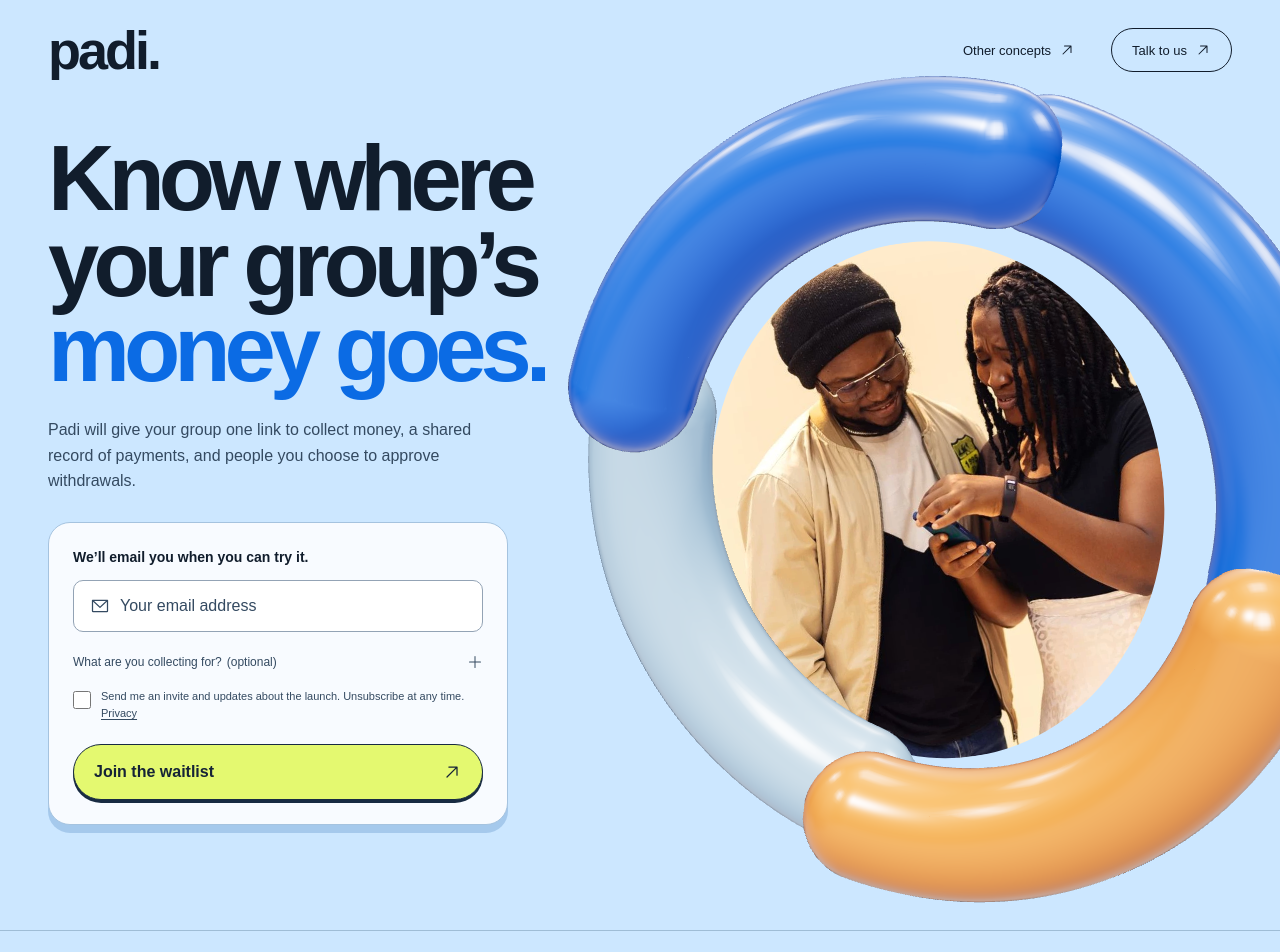
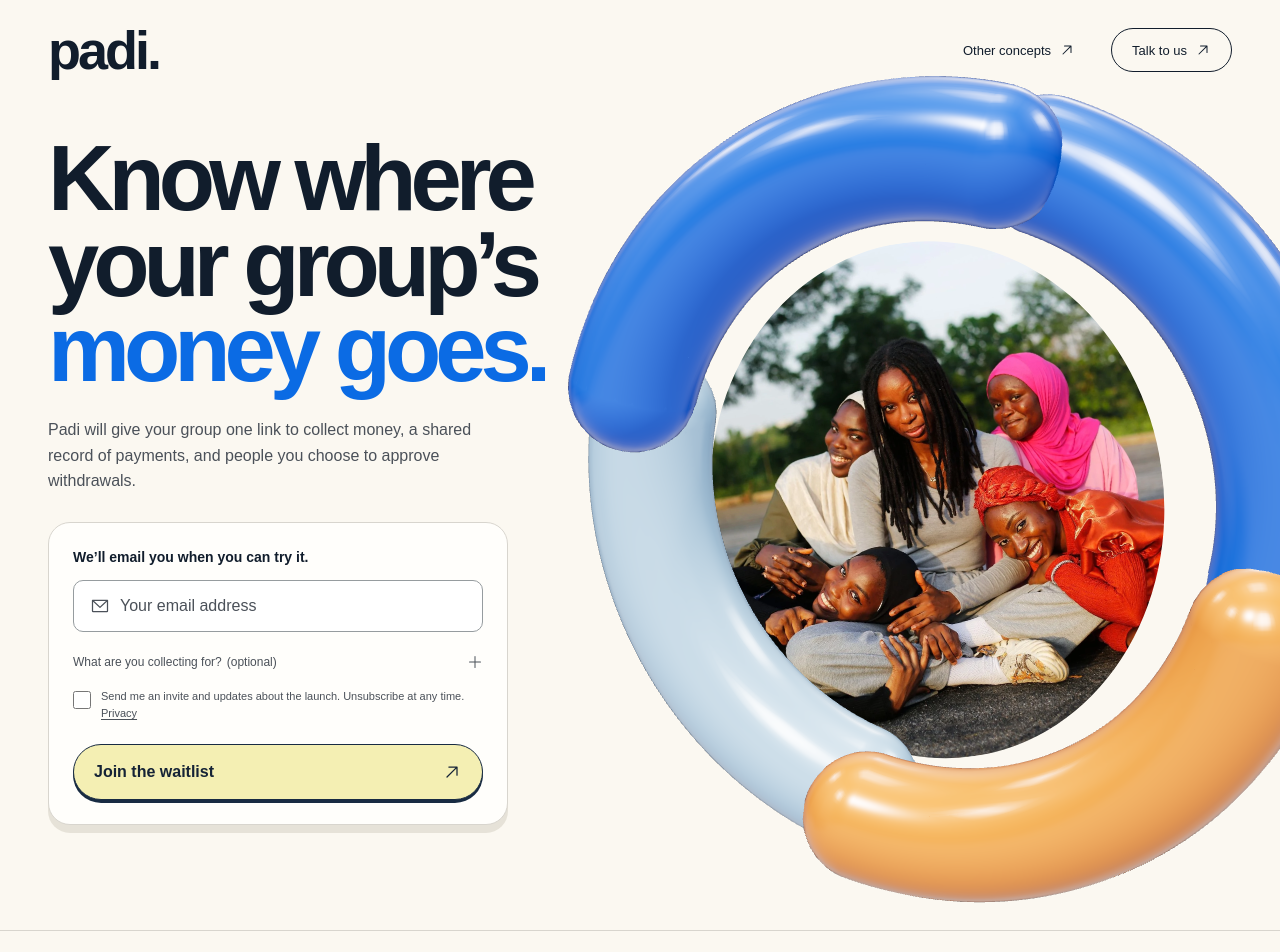
Before and after one commit to CovalentWorks/contribution-waitlist, a Next.js app: page /lab/circle in a window 1280 px wide. Shown: the top 952 px of the page. Built offline with nearby package versions, Linux system fonts and the light colour scheme; no server answers.

Commit message:
design: soften Circle palette and feature Abuja friends

```diff
--- a/src/app/page.tsx
+++ b/src/app/page.tsx
@@ -10,7 +10,7 @@
     <h1>Two new directions.</h1>
     <p>Separate experiments for the waitlist. Built around the visual language of Slush, Spade, Stripe and Phantom: bold type, colour and interactive 3D. Your current local page and live site are unchanged.</p>
     <div className={styles.choices}>
-      <Link className={styles.choice} href="/lab/circle"><span>Sky blue · Sculptural · People first</span><h2>Circle</h2><p>Four tactile pieces form one shared circle, with a photograph of friends in Lagos at its centre.</p><span>Open Circle <ArrowUpRight size={28} /></span></Link>
+      <Link className={styles.choice} href="/lab/circle"><span>Pale ivory · Sculptural · People first</span><h2>Circle</h2><p>Four tactile pieces form one shared circle, with a photograph of five friends in Abuja at its centre.</p><span>Open Circle <ArrowUpRight size={28} /></span></Link>
       <Link className={styles.choice} href="/lab/assembly"><span>Dark ink · Lilac · Dimensional</span><h2>Assembly</h2><p>A Nigerian wedding photograph becomes the face of a 3D object assembled from individual pieces.</p><span>Open Assembly <ArrowUpRight size={28} /></span></Link>
     </div>
     <small>Local previews only. Form submissions stay in this experiment’s local database. No welcome emails are sent from these previews.</small>
--- a/src/components/lab/experiment.tsx
+++ b/src/components/lab/experiment.tsx
@@ -19,7 +19,7 @@
           <p>{brand.name} will give your group one link to collect money, a shared record of payments, and people you choose to approve withdrawals.</p>
         </div>
         <div className={styles.artwork}>
-          {circle && <div className={styles.portrait}><Image src="/images/lagos-friends.webp" alt="Two friends looking at a phone together in Lagos, Nigeria" fill preload sizes="(max-width:599px) 164px, (max-width:900px) 220px, (max-width:1100px) 354px, 500px" /></div>}
+          {circle && <div className={styles.portrait}><Image src="/images/abuja-friends.webp" alt="Five friends sitting together outdoors in Abuja, Nigeria" fill preload sizes="(max-width:599px) 164px, (max-width:900px) 220px, (max-width:1100px) 354px, 500px" /></div>}
           <GroupSculpture variant={variant} />
           {!circle && <div className={styles.photoTile}><Image src="/images/nigerian-wedding.webp" alt="Friends and family celebrating at a Nigerian wedding" fill preload sizes="(max-width:760px) 210px, 360px" /></div>}
         </div>
--- a/src/components/lab/lab.module.css
+++ b/src/components/lab/lab.module.css
@@ -34,6 +34,13 @@
 .explainer details p { padding-bottom:12px; font-size:14px; }
 .footer { max-width:1480px; padding:16px 48px 32px; margin:auto; display:flex; align-items:center; justify-content:space-between; font-size:12px; color:var(--muted); }
 .footer a { display:flex; align-items:center; min-height:44px; gap:8px; }
+.circle { --muted:#4b5159; --line:#bdbab2; --surface:#fffefb; --sage:#f4f0e7; background:#fbf8f1; }
+.circle .portrait img { object-position:50% 82%; }
+.circle .signup { background:#fffefb; border-color:#d8d5ce; box-shadow:0 8px 0 #e6e2d8; }
+.circle .signup :global(.email-field) { border-color:#969c9f; }
+.circle .signup :global(.button) { background:#f4efb3; }
+.circle .signup :global(.button:hover) { background:#ebe493; }
+.circle .explainer { border-color:#d8d5ce; }
 .assembly { --ink:#f0eaff; --muted:#cec6dd; --surface:#282332; --line:#635671; --accent:#c3a5ff; --sage:#32283b; background:#18151d; }
 .assembly .header .contact { background:#dcff89; border-color:#dcff89; color:#191720; }
 .assembly .titleBlock { max-width:720px; }
@@ -56,7 +63,7 @@
 .gallery h1 { font-family:'Bricolage Grotesque Variable',Arial,sans-serif; font-weight:800; font-size:clamp(44px,6vw,80px); margin:64px 0 20px; letter-spacing:-.05em; }
 .gallery>p { max-width:680px; line-height:1.8; color:#5d606b; }
 .choices { display:grid; grid-template-columns:1fr 1fr; gap:24px; margin:40px 0; }
-.choice { display:flex; flex-direction:column; min-height:340px; border-radius:24px; padding:32px; background:#cce7ff; }
+.choice { display:flex; flex-direction:column; min-height:340px; border-radius:24px; padding:32px; background:#fbf8f1; }
 .choice:nth-child(2) { background:#18151d; color:#eee6ff; }
 .choice h2 { margin:32px 0 16px; font-family:'Bricolage Grotesque Variable',Arial,sans-serif; font-size:52px; font-weight:800; }
 .choice p { line-height:1.6; max-width:400px; }
```
Also changed, not shown: public/images/abuja-friends.webp (added), 1 other file (tests, documents, lock files or other folders).
